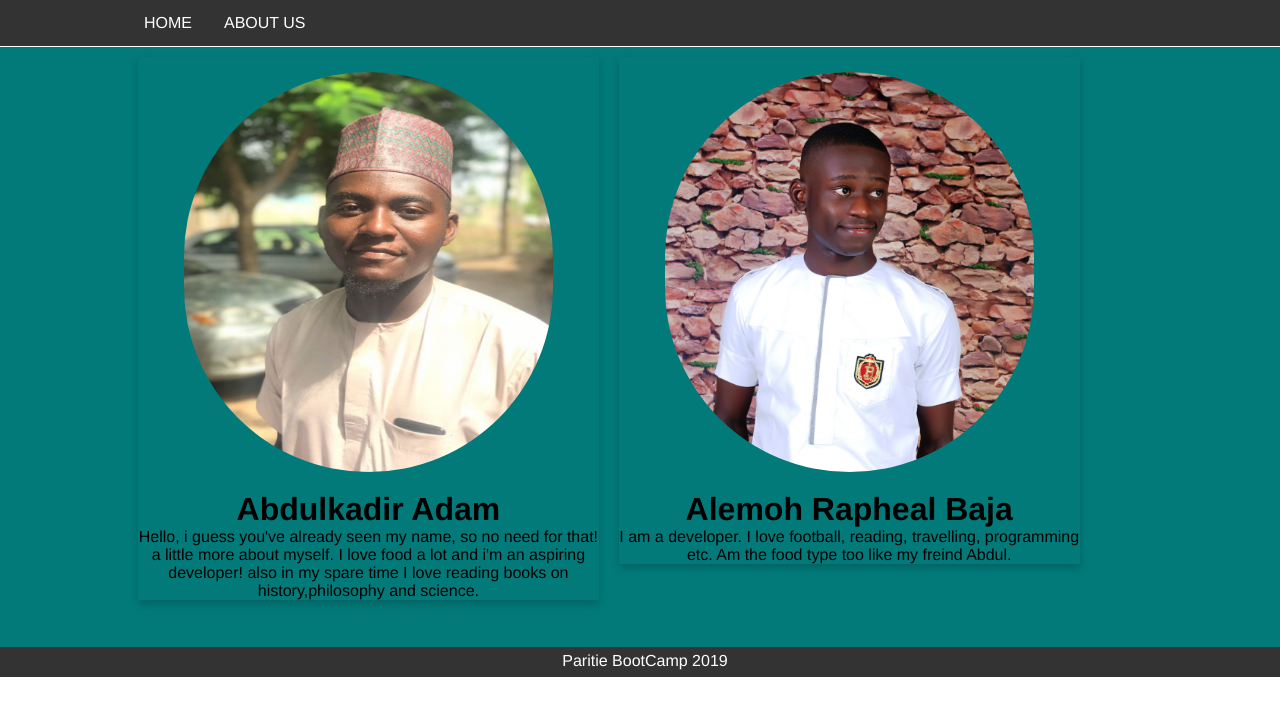
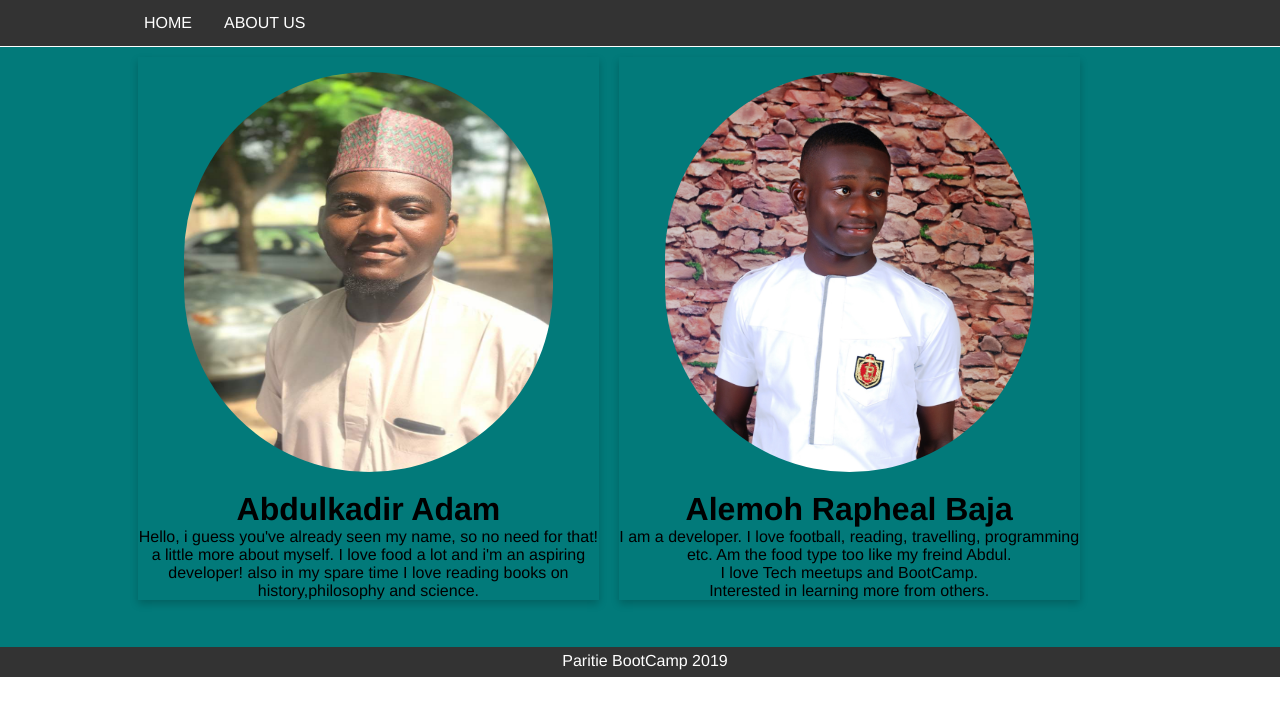
Before and after one commit to Abu-mus-ab/paritie-bootcamp-task4, a plain HTML site: page index.html in a window 1280 px wide. Drawn offline with Linux system fonts and the light colour scheme.

```diff
--- a/index.html
+++ b/index.html
@@ -131,6 +131,8 @@
                         <div class="bio-div">
                             <p>
                                I am a developer. I love football, reading, travelling, programming etc. Am the food type too like my freind Abdul.
+                               <br> I love Tech meetups and BootCamp. <br>
+                               Interested in learning more from others.
                             </p>
                         </div>
             </div>
```
Also changed, not shown: 1 other file.
